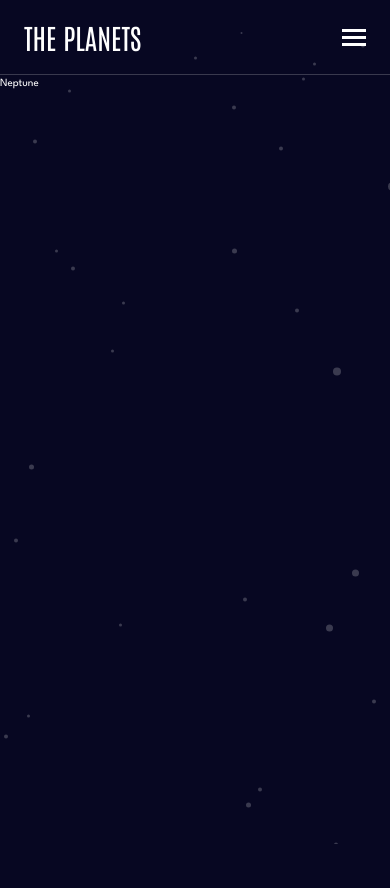
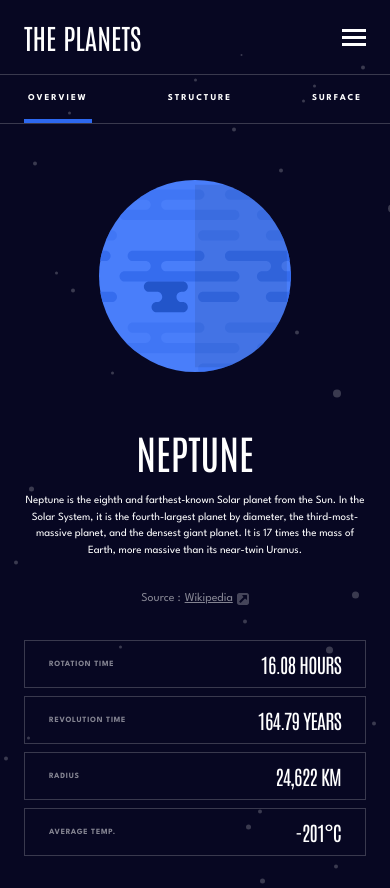
Before and after one commit to mattari97/planets-fact-site, a React (Vite) app: page /Neptune in a window 390 px wide. Before the commit the page ends 844 px from the top, so only its background shows below. Built offline with nearby package versions, Linux system fonts and the light colour scheme.

Commit message:
Create Planet Route w/ mobile styles

```diff
--- /dev/null
+++ b/src/components/SourceLink/SourceLink.module.css
@@ -0,0 +1,26 @@
+.wrapper {
+  display: flex;
+  align-items: center;
+  gap: var(--space-2xs);
+  font-size: var(--fs-source);
+
+  & > span {
+    opacity: 0.5;
+  }
+
+  a {
+    opacity: 0.5;
+    transition: opacity 150ms linear;
+    display: flex;
+    align-items: center;
+    gap: var(--space-2xs);
+
+    &:hover {
+      opacity: 1;
+    }
+
+    svg {
+      width: 0.75rem;
+    }
+  }
+}
--- /dev/null
+++ b/src/components/SourceLink/SourceLink.tsx
@@ -0,0 +1,25 @@
+import styles from './SourceLink.module.css';
+
+interface SourceLinkProps {
+  source: string;
+}
+
+function SourceLink({ source }: SourceLinkProps) {
+  return (
+    <div className={styles.wrapper}>
+      <span>Source :</span>
+      <a href={source} target="_blank" rel="noreferrer">
+        <span>Wikipedia</span>
+        <svg xmlns="http://www.w3.org/2000/svg" viewBox="0 0 12 12">
+          <path
+            fill="#FFF"
+            d="M11.34.66C10.9.22 10.37 0 9.75 0h-7.5C1.63 0 1.1.22.66.66.22 1.1 0 1.63 0 2.25v7.5c0 .62.22 1.15.66 1.59.44.44.97.66 1.59.66h7.5c.62 0 1.15-.22 1.59-.66.44-.44.66-.97.66-1.59v-7.5c0-.62-.22-1.15-.66-1.59zM10 6.25a.467.467 0 0 1-.305.46.544.544 0 0 1-.195.04.465.465 0 0 1-.352-.149L8.023 5.476 3.852 9.648a.481.481 0 0 1-.352.149.48.48 0 0 1-.352-.149l-.796-.797a.48.48 0 0 1-.149-.351.48.48 0 0 1 .149-.352l4.172-4.172-1.125-1.125c-.162-.15-.198-.333-.11-.546A.467.467 0 0 1 5.75 2H9.5c.135 0 .253.05.352.148A.48.48 0 0 1 10 2.5v3.75z"
+            opacity=".5"
+          />
+        </svg>
+      </a>
+    </div>
+  );
+}
+
+export default SourceLink;
--- /dev/null
+++ b/src/components/StatDisplay/StatDisplay.module.css
@@ -0,0 +1,22 @@
+.wrapper {
+  display: flex;
+  align-items: center;
+  justify-content: space-between;
+  padding: var(--space-xs) var(--space-md);
+  border: 1px solid hsl(0 0% 100% / 0.2);
+}
+
+.label {
+  font-size: var(--fs-stats-label);
+  font-weight: var(--fw-bold);
+  letter-spacing: 0.04544rem;
+  text-transform: uppercase;
+  opacity: 0.5;
+}
+
+.stat {
+  font-size: var(--fs-stats-content);
+  font-family: var(--ff-heading);
+  letter-spacing: -0.04688rem;
+  text-transform: uppercase;
+}
--- /dev/null
+++ b/src/components/StatDisplay/StatDisplay.tsx
@@ -0,0 +1,17 @@
+import styles from './StatDisplay.module.css';
+
+interface StatDisplayProps {
+  label: string;
+  stat: string;
+}
+
+function StatDisplay(props: StatDisplayProps) {
+  return (
+    <div className={styles.wrapper}>
+      <span className={styles.label}>{props.label}</span>
+      <span className={styles.stat}>{props.stat}</span>
+    </div>
+  );
+}
+
+export default StatDisplay;
--- /dev/null
+++ b/src/components/TabNavigation/TabNavigation.module.css
@@ -0,0 +1,32 @@
+.wrapper {
+  display: flex;
+  justify-content: space-between;
+  padding-inline: var(--space-md);
+  border-bottom: 1px solid hsl(0 0% 100% / 0.2);
+}
+
+.tab {
+  position: relative;
+
+  button {
+    height: 3rem;
+    padding-inline: var(--space-2xs);
+    font-size: var(--fs-tabs);
+    font-weight: var(--fw-bold);
+    text-transform: uppercase;
+    letter-spacing: 0.12056rem;
+  }
+
+  div {
+    --line-height: 0.25rem;
+    position: absolute;
+    bottom: 0;
+    inset-inline: 0;
+    height: var(--line-height);
+    opacity: 0;
+
+    &[data-visible='true'] {
+      opacity: 1;
+    }
+  }
+}
--- /dev/null
+++ b/src/components/TabNavigation/TabNavigation.tsx
@@ -0,0 +1,31 @@
+import { Tabs } from '../../types';
+import styles from './TabNavigation.module.css';
+
+const TAB_ITEMS: Tabs[] = ['overview', 'structure', 'surface'];
+
+interface TabNavigationProps {
+  activeTab: Tabs;
+  action: React.Dispatch<React.SetStateAction<Tabs>>;
+  accentClr: string;
+}
+
+function TabNavigation(props: TabNavigationProps) {
+  return (
+    <div className={styles.wrapper}>
+      {TAB_ITEMS.map((item, index) => (
+        <div className={styles.tab}>
+          <button key={index} onClick={() => props.action(item)}>
+            {item}
+          </button>
+          <div
+            aria-hidden="true"
+            data-visible={props.activeTab === item}
+            style={{ backgroundColor: `hsl(${props.accentClr})` }}
+          />
+        </div>
+      ))}
+    </div>
+  );
+}
+
+export default TabNavigation;
--- a/src/components/index.ts
+++ b/src/components/index.ts
@@ -1 +1,4 @@
 export { default as Navbar } from './Navbar/Navbar';
+export { default as SourceLink } from './SourceLink/SourceLink';
+export { default as StatDisplay } from './StatDisplay/StatDisplay';
+export { default as TabNavigation } from './TabNavigation/TabNavigation';
--- a/src/routes/Planet/Planet.module.css
+++ b/src/routes/Planet/Planet.module.css
@@ -0,0 +1,48 @@
+.img {
+  position: relative;
+  z-index: -1;
+  height: 19rem;
+  display: flex;
+  align-items: center;
+  justify-content: center;
+
+  img {
+    max-height: calc(var(--planet-scale) / 100 * 14%);
+  }
+  .surface {
+    position: absolute;
+    height: 6rem;
+    top: 60%;
+  }
+}
+
+.content {
+  display: flex;
+  flex-direction: column;
+  align-items: center;
+  padding-inline: var(--space-md);
+
+  h1 {
+    font-size: var(--fs-title);
+    font-family: var(--ff-heading);
+    font-weight: var(--fw-normal);
+    line-height: var(--lh-sm);
+    text-transform: uppercase;
+    text-align: center;
+    margin-bottom: var(--space-base);
+  }
+
+  p {
+    font-size: var(--fs-body);
+    text-align: center;
+    margin-bottom: var(--space-lg);
+  }
+}
+
+.stats {
+  display: flex;
+  flex-direction: column;
+  gap: var(--space-xs);
+  margin-block: var(--space-lg);
+  padding-inline: var(--space-md);
+}
--- a/src/routes/Planet/Planet.tsx
+++ b/src/routes/Planet/Planet.tsx
@@ -1,6 +1,10 @@
+import * as React from 'react';
 import { useParams } from 'react-router-dom';
+
 import styles from './Planet.module.css';
 import jsonData from '../../data/data.json';
+import { SourceLink, StatDisplay, TabNavigation } from '../../components';
+import { Tabs } from '../../types';
 
 function getPlanetData(slug: string | undefined) {
   if (!slug) return jsonData[0];
@@ -13,11 +17,35 @@ function getPlanetData(slug: string | undefined) {
 
 function Planet() {
   const { slug } = useParams();
-  const data = getPlanetData(slug);
+  const data = React.useMemo(() => getPlanetData(slug), [slug]);
+  const [tab, setTab] = React.useState<Tabs>('overview');
+  const currInfos = React.useMemo(() => data[tab], [data, tab]);
+
   return (
-    <div className={styles.wrapper}>
-      <h1>{data.name}</h1>
-    </div>
+    <main className={styles.wrapper}>
+      <TabNavigation activeTab={tab} action={setTab} accentClr={data.color} />
+      <div className={styles.img}>
+        <img
+          src={tab === 'structure' ? data.images.structure : data.images.overview}
+          style={{ '--planet-scale': data.scale } as React.CSSProperties}
+          alt={`${data.name}'s ${tab === 'structure' ? 'structure' : 'overview'}`}
+        />
+        {tab === 'surface' && (
+          <img src={data.images.surface} alt={`${data.name}'s surface`} className={styles.surface} />
+        )}
+      </div>
+      <div className={styles.content}>
+        <h1>{data.name}</h1>
+        <p>{currInfos.content}</p>
+        <SourceLink source={currInfos.source} />
+      </div>
+      <div className={styles.stats}>
+        <StatDisplay label="Rotation Time" stat={data.rotation} />
+        <StatDisplay label="Revolution Time" stat={data.revolution} />
+        <StatDisplay label="Radius" stat={data.radius} />
+        <StatDisplay label="Average Temp." stat={data.temperature} />
+      </div>
+    </main>
   );
 }
 
```
